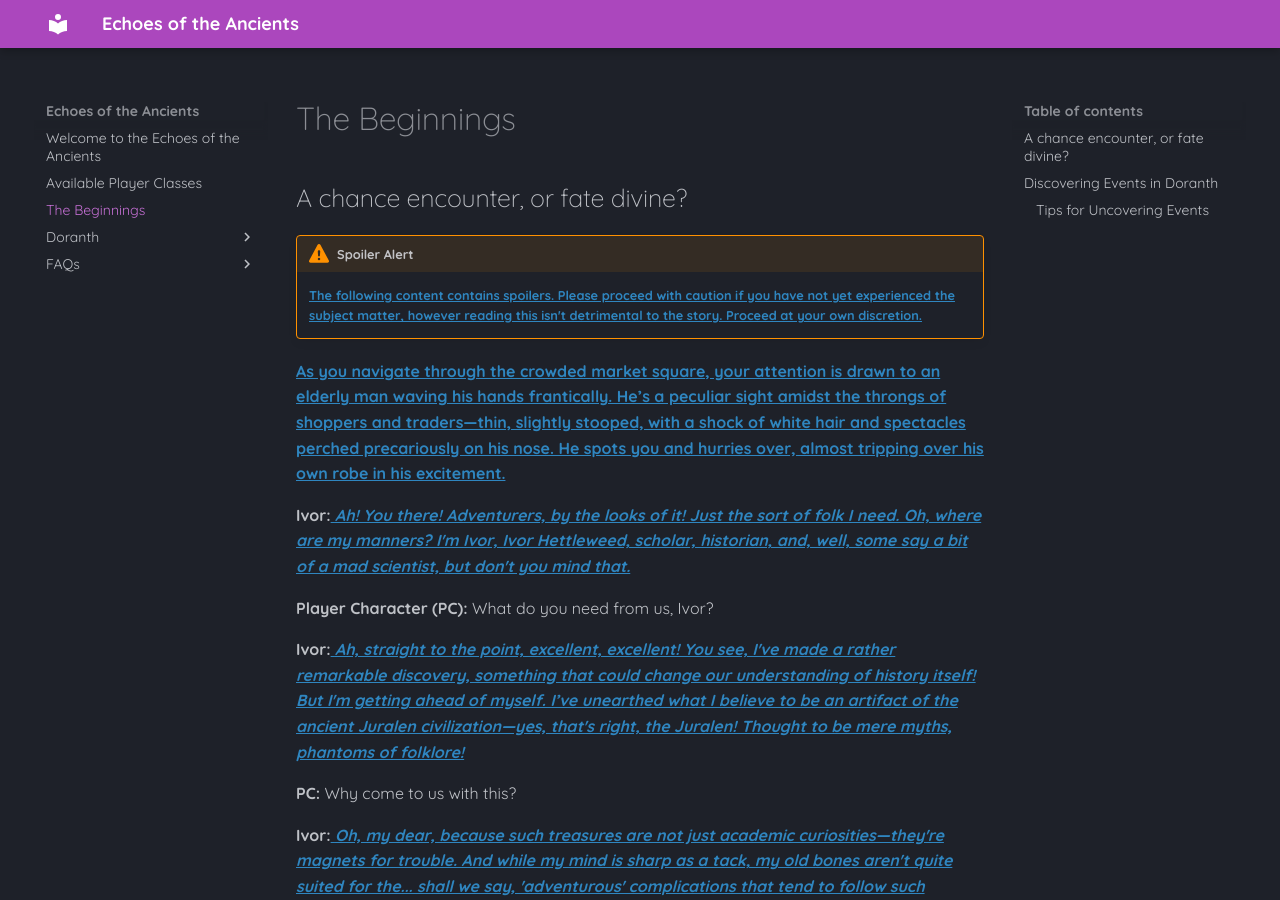
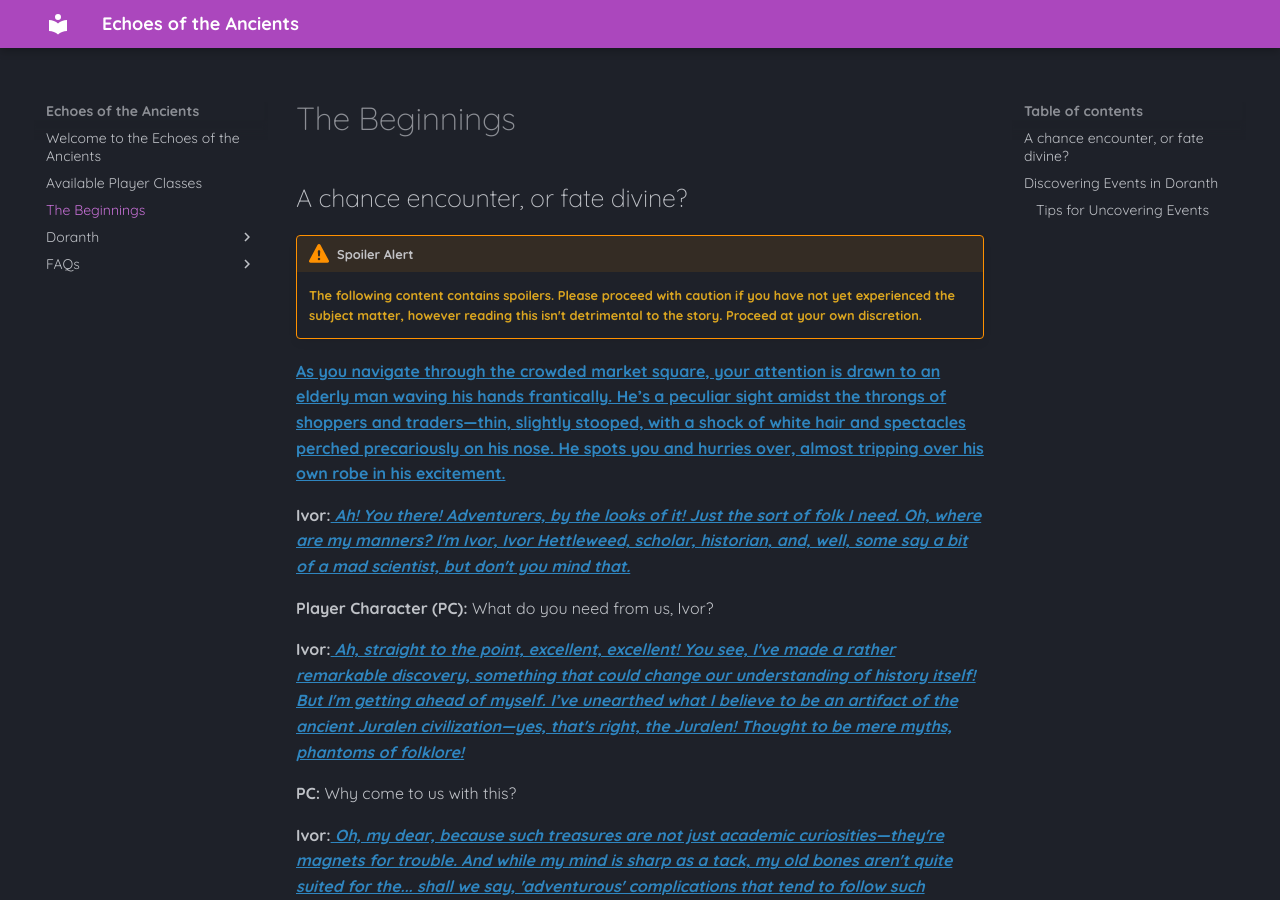
Before and after one commit to Bomchoo/Arvanis-Wiki, an MkDocs documentation site: the page built from docs/Opening-Quest-and-Hints.md, in a window 1280 px wide and 900 px high. Built offline with MkDocs 1.6.1 and Material for MkDocs 9.7.7, drawn with Linux system fonts in a browser that asks for light colours.

Commit message:
Change More Colors

```diff
--- a/docs/Opening-Quest-and-Hints.md
+++ b/docs/Opening-Quest-and-Hints.md
@@ -4,7 +4,7 @@
 
 !!! warning "Spoiler Alert"
 
-    <span class="spoiler-text">
+    <span class="yellow-text">
     **The following content contains spoilers. Please proceed with caution if you have not yet experienced the subject matter, however reading this isn't detrimental to the story. Proceed at your own discretion.**
     </span>
 
```
